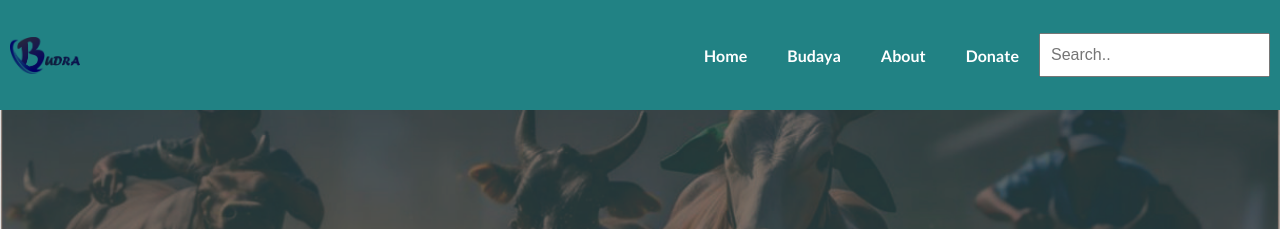
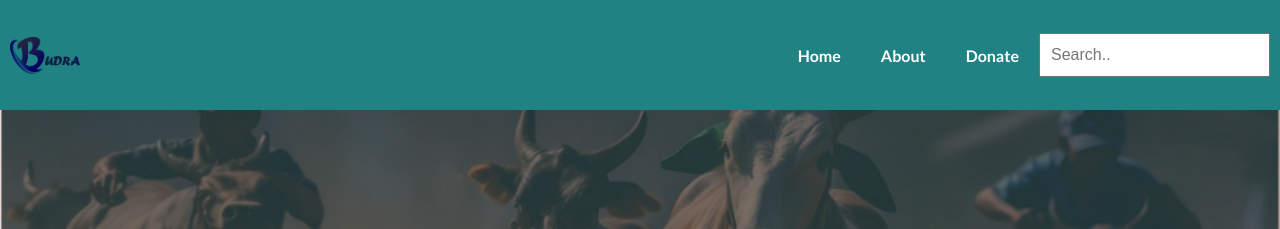
Before and after one commit to yeshintamira/capstone-project, a website built with webpack: page src/templates/index.html in a window 1280 px wide. Shown: the top 229 px of the page. Built offline with nearby package versions, Linux system fonts and the light colour scheme; files whose address does not match are found by name.

Commit message:
Update index.html

```diff
--- a/src/templates/index.html
+++ b/src/templates/index.html
@@ -13,7 +13,6 @@
         <div class="logo"></div>
         <ul class="navbar-menu" id="drawer">
             <li><a href="#">Home</a></li>
-            <li><a href="#">Budaya</a></li>
             <li><a href="#">About</a></li>
             <li><a href="#">Donate</a></li>
             <input type="text" placeholder="Search.." name="search">
```
